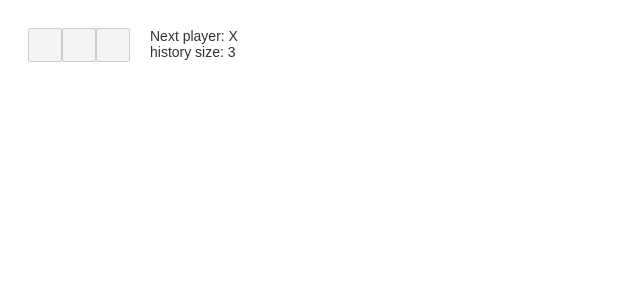
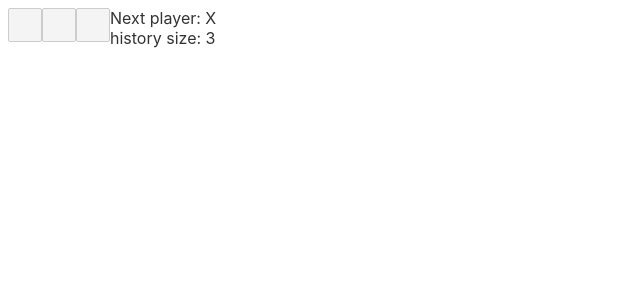
Before and after one commit to kaicarver/svelte-demo-debug, a Svelte app: page / in a window 1280 px wide. Shown: the top 300 px of the page, without its empty margins (0-640 px from the left). Built offline with nearby package versions, Linux system fonts and the light colour scheme.

Commit message:
more simplification

```diff
--- a/src/App.svelte
+++ b/src/App.svelte
@@ -3,55 +3,24 @@
 
   let squares = Array(3).fill(null);
   let history = [[...squares]];
-  let nextValue = 'X';
+  console.log("history: ", history);
+  let nextValue = "X";
   let status;
   let count = 0;
 
-  $: squares, console.log('squares has been updated, non-nulls: ' + squares.filter(x => x != null).length);
   $: {
+    // why is this code executed twice for every click?
     history.push([...squares]);
-    console.log(history)
+    console.log("history: ", history);
     status = "Next player: " + nextValue;
     count = history.length;
-    console.log("calculated") // why is this code executed twice for every click?
   }
-
 </script>
 
-<svelte:head>
-	<title>Svelte DEBUG Tic-tac-toe</title>
-</svelte:head>
+<Board bind:squares bind:nextValue />
 
-<main>
-  <div class="game">
-    <div class="game-board">
-      <Board bind:squares bind:nextValue/>
-    </div>
-    <div class="game-info">
-      <div class="status">
-        {status}<br>
-        history size: {count}
-      </div>
-    </div>
-  </div>
-</main>
-
-<style>
-  main {
-    font: 14px "Century Gothic", Futura, sans-serif;
-    margin: 20px;
-  }
-
-  .game {
-    display: flex;
-    flex-direction: row;
-  }
-
-  .game-info {
-    margin-left: 20px;
-  }
-
-  .status {
-    margin-bottom: 10px;
-  }
-</style>
+<div class="status">
+  {status}
+  <br />
+  history size: {count}
+</div>
--- a/src/Board.svelte
+++ b/src/Board.svelte
@@ -5,13 +5,8 @@
   export let nextValue;
 </script>
 
-<style>
-
-</style>
-
 <div>
-  <div class="board-row">
-    <!-- I wonder if there's a way to number the squares by the DOM element number?... -->
+  <div>
     <Square bind:value={squares[0]} bind:nextValue/>
     <Square bind:value={squares[1]} bind:nextValue/>
     <Square bind:value={squares[2]} bind:nextValue/>
```
